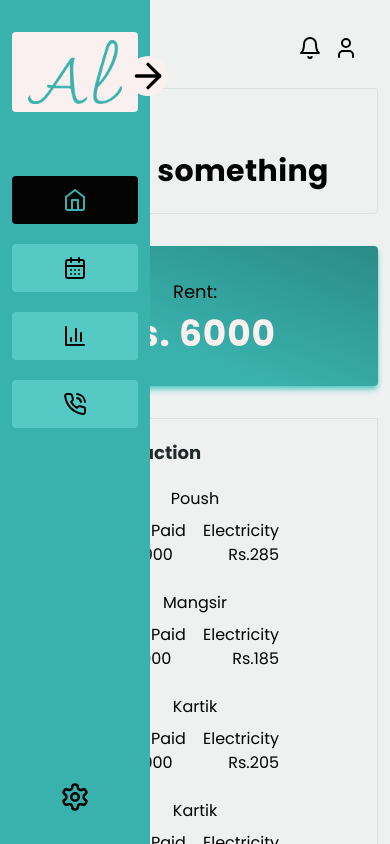
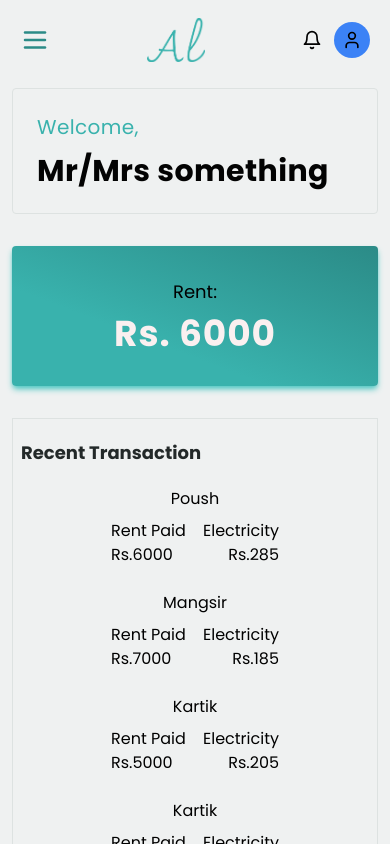
Before and after one commit to AaaayushXD/Rental-Management, a React (Vite) app: page / in a window 390 px wide. Shown: the top 844 px of the page. Built offline with nearby package versions, Linux system fonts and the light colour scheme.

Commit message:
mobile nav designed

```diff
--- a/src/App.tsx
+++ b/src/App.tsx
@@ -1,16 +1,11 @@
 import { Dashboard } from "./components/Dashboard";
-import { Navbar } from "./components/Navbar";
+// import { Navbar } from "./components/Navbar";
 
 export const App: React.FC = () => {
   return (
     <>
       <div className="relative flex flex-grow w-full h-full">
-        <div className="fixed top-0 left-0">
-          <Navbar />
-        </div>
-        <div className="top-0 w-full h-full scroll-smooth">
-          <Dashboard />
-        </div>
+        <Dashboard />
       </div>
     </>
   );
--- a/src/components/Dashboard.tsx
+++ b/src/components/Dashboard.tsx
@@ -7,7 +7,7 @@ export const Dashboard = () => {
   return (
     <div
       style={{ zIndex: 1 }}
-      className="flex flex-col items-center justify-center w-full h-full px-3 py-2"
+      className="flex flex-col items-center justify-center w-full h-full px-3 py-2 mt-[80px]"
     >
       <UserNav />
       <div className="flex flex-col items-center justify-center w-full h-full max-w-[2500px] gap-8">
--- a/src/components/Navbar.tsx
+++ b/src/components/Navbar.tsx
@@ -1,12 +1,13 @@
 import {
-  ArrowRight,
   BarChart3,
   Bell,
   CalendarDays,
   Home,
+  Menu,
   PhoneCall,
   Settings,
   UserIcon,
+  X,
 } from "lucide-react";
 import { motion } from "framer-motion";
 import { useState } from "react";
@@ -17,8 +18,8 @@ import Logo from "../assets/aayushlogo.png";
 // import { UserNavProp } from "../models/model";
 
 const variants = {
-  open: { width: "300px" },
-  closed: { width: "150px" },
+  open: { opacity: "100%" },
+  closed: { opacity: "0%" },
 };
 
 const navItems = [
@@ -44,26 +45,28 @@ const navItems = [
   },
 ];
 
-export const Navbar: React.FC = () => {
-  const [isOpen, setIsOpen] = useState(false);
+interface NavbarProps {
+  activeNav: boolean;
+}
+
+export const Navbar: React.FC<NavbarProps> = (props) => {
   const [activeNavIndex, setActiveNavIndex] = useState(0);
 
   return (
     <>
+      <div
+        className={
+          "w-full h-full fixed top-[80px] " +
+          (props.activeNav ? " " : " hidden")
+        }
+      >
         <motion.nav
-        animate={isOpen ? "open" : "closed"}
+          animate={props.activeNav ? "open" : "closed"}
           variants={variants}
-        className="min-h-[100dvh] bg-[var(--primary-color)] w-full flex flex-col justify-between items-center px-3 py-8 gap-8 md:!w-[300px] "
-        style={{ zIndex: 10 }}
+          className={
+            "bg-[var(--primary-color)] w-full flex flex-col justify-between items-center px-3 py-8 gap-8 transition-opacity ease-in-out duration-300 delay-100"
+          }
         >
-        {/* Logo */}
-        <div className="w-full h-[80px] bg-[var(--secondary-content)] px-4 py-2 rounded relative">
-          <img src={Logo} alt="Logo" className="w-full max-h-full" />
-          <ArrowRight
-            className="absolute top-[30%] right-[-30px] bg-[var(--secondary-content)] md:hidden rounded-full h-[40px] w-[40px] cursor-pointer hover:text-[var(--primary-color)]"
-            onClick={() => setIsOpen((isOpen) => !isOpen)}
-          />
-        </div>
           {/* Navigations */}
           <div className="flex flex-col flex-grow w-full gap-5 py-8">
             {navItems &&
@@ -77,14 +80,11 @@ export const Navbar: React.FC = () => {
                       "flex p-3 rounded space-x-2 md:justify-start " +
                       (activeNavIndex === index
                         ? " bg-[var(--primary-content)] text-[var(--primary-color)] "
-                      : " bg-[var(--primary-light)] text-[var(--primary-content)] hover:bg-[var(--primary-dark)] ") +
-                    (isOpen ? "" : "justify-center")
+                        : " bg-[var(--primary-light)] text-[var(--primary-content)] hover:bg-[var(--primary-dark)] ")
                     }
                   >
                     {items.icon}
-                  <span className={"md:block " + (isOpen ? "block" : "hidden")}>
-                    {items.name}
-                  </span>
+                    <span className={"md:block "}>{items.name}</span>
                   </a>
                 );
               })}
@@ -94,21 +94,64 @@ export const Navbar: React.FC = () => {
             <Settings size={30} />
           </div>
         </motion.nav>
+      </div>
     </>
   );
 };
 
 export const UserNav: React.FC = () => {
+  const [activeNav, setActiveNav] = useState<boolean>(false);
+  const [navBg, setNavBg] = useState<boolean>(false);
+
+  const changeColor = () => {
+    if (window.scrollY >= 10) {
+      setNavBg(true);
+    } else {
+      setNavBg(false);
+    }
+  };
+
+  window.addEventListener("scroll", changeColor);
+
   return (
-    <div className="w-full h-[80px] flex justify-end items-center px-5 gap-5 flex-grow">
-      <div className="flex gap-3">
-        <div>
-          <Bell />
+    <>
+      <div
+        className={
+          "w-full max-h-[80px] fixed top-0 left-0 transition-all ease-in-out duration-500 delay-100 select-none " +
+          (navBg ? " bg-[var(--foreground)]" : " ")
+        }
+      >
+        <div className="w-full h-[80px] flex justify-between items-center px-5 gap-5 py-3">
+          <div
+            className="transition duration-300 ease-in-out delay-100 cursor-pointer"
+            onClick={() => setActiveNav((activeNav) => !activeNav)}
+          >
+            {activeNav ? (
+              <X
+                size={30}
+                className="text-[var(--secondary-dark)] hover:text-[var(--secondary-color)]"
+              />
+            ) : (
+              <Menu
+                size={30}
+                className="text-[var(--primary-dark)] hover:text-[var(--primary-color)]"
+              />
+            )}
           </div>
           <div>
-          <UserIcon />
+            <img src={Logo} alt="Logo" className="max-h-[60px] p-2" />
+          </div>
+          <div className="flex items-center gap-3">
+            <div>
+              <Bell size={20} />
+            </div>
+            <div className="p-2 bg-blue-500 rounded-full">
+              <UserIcon size={20} />
             </div>
           </div>
         </div>
+      </div>
+      <Navbar activeNav={activeNav} />
+    </>
   );
 };
```
Also changed, not shown: src/components/Transaction.tsx (line endings or trailing spaces). Lines whose indentation alone changed are shown as unchanged.
